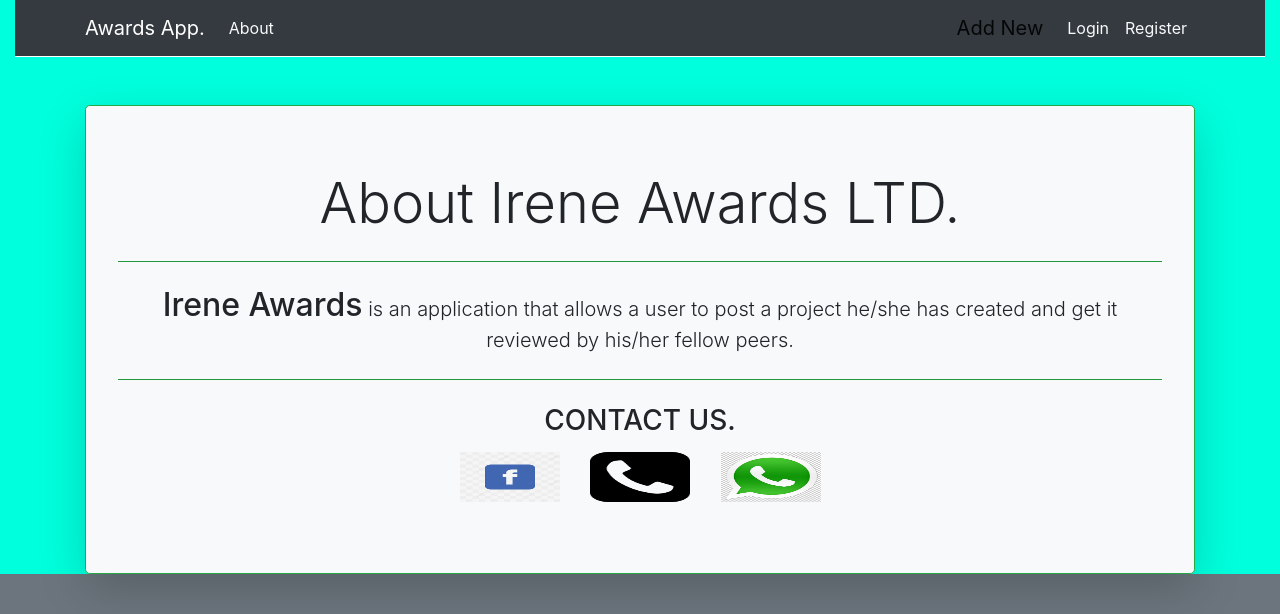
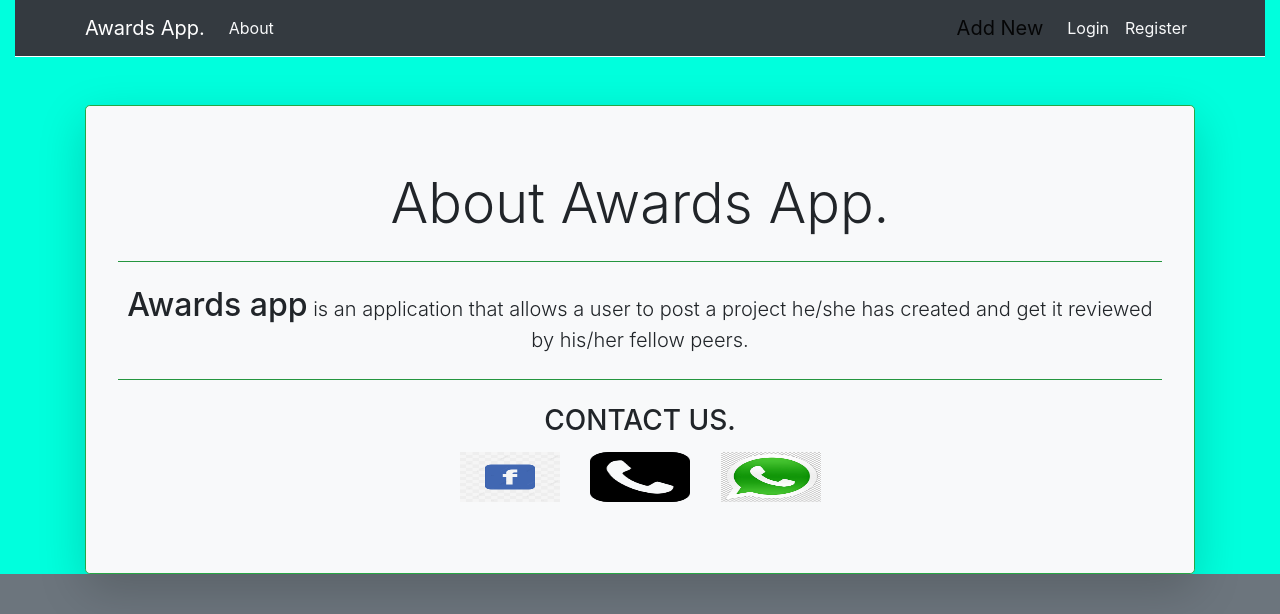
Before and after one commit to MelvinOmega/awards-app, a Django app: page /about in a window 1280 px wide. Shown: the top 614 px of the page. Run offline with Django 3.2, Linux system fonts and the light colour scheme; some libraries are stand-ins or nearby versions.

Commit message:
modify about.html

```diff
--- a/AwardsHome/templates/AwardsHome/about.html
+++ b/AwardsHome/templates/AwardsHome/about.html
@@ -3,9 +3,9 @@
 {% block content %}
 <div class="container">
     <div class="jumbotron bg-light mt-5 border border-success shadow-lg">
-        <h1 class="display-4 text-center ">About Irene Awards LTD.</h1>
+        <h1 class="display-4 text-center ">About Awards App.</h1>
         <hr class="my-4 bg-success">
-        <p class="lead text-center "><span class=" h2">Irene Awards</span> is an application that allows a user to post a project he/she has created and get it reviewed by his/her fellow peers.</p>
+        <p class="lead text-center "><span class=" h2">Awards app</span> is an application that allows a user to post a project he/she has created and get it reviewed by his/her fellow peers.</p>
         <hr class="my-4 bg-success">
         <div class="row contact_us text-center">
             <div class="col-md-12">
```
